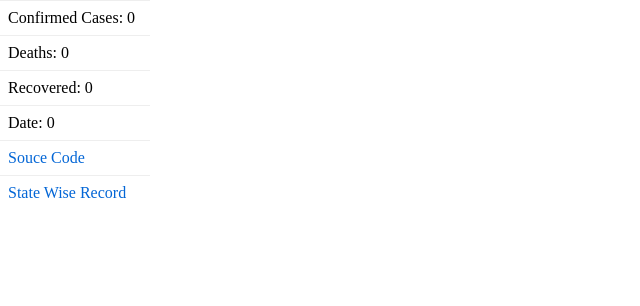
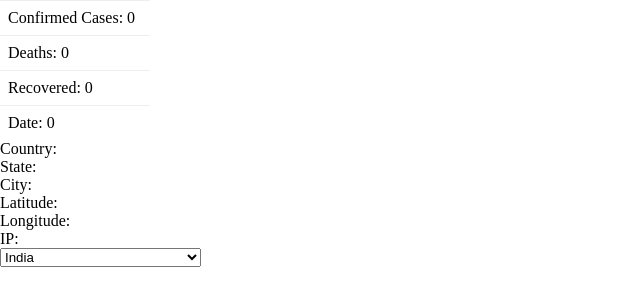
Before and after one commit to shubham10divakar/COVID-19-Tracker, a browser extension: page index.html in a window 1280 px wide. Shown: the whole page, without its empty margins (0-640 px from the left). Drawn offline with nearby package versions, Linux system fonts and the light colour scheme; a script that the page names is missing.

Commit message:
Update for geo-location and state-wise DOM

```diff
--- a/index.html
+++ b/index.html
@@ -3,10 +3,11 @@
   <head>
     <title>Covid-19 India Tracker</title>
     <meta charset="utf-8">
+    <script src="https://ajax.googleapis.com/ajax/libs/jquery/3.2.1/jquery.min.js">
+    </script>
     <script src="index.js"></script>
+    <script src="background.js"></script>
     <link rel="stylesheet" href="./styles.css" />
-
-	<script src="https://ajax.googleapis.com/ajax/libs/jquery/3.4.1/jquery.min.js"></script>
 
   </head>
   <body>
@@ -17,18 +18,69 @@
       <li id="deaths">Deaths: 0</li>
       <li id="recovered">Recovered: 0</li>
 	  <li id="date">Date: 0</li>
-      <li>
+      <!-- <li>
         <a href="https://github.com/shubham10divakar/COVID-19-Tracker" target="_blank">
           Souce Code
         </a>
-      </li>
-      <li>
+      </li> -->
+
+      <!-- <li>
         <a href="popup.html" target="_blank">
          State Wise Record
         </a>
-      </li>
+      </li> -->
     </ul>
+	 <script src="https://cdnjs.cloudflare.com/ajax/libs/jquery/3.1.1/jquery.min.js"></script>
 
+    <div>Country: <span id="country"></span></div>
+    <div>State: <span id="state"></span></div>
+    <div>City: <span id="city"></span></div>
+    <div>Latitude: <span id="latitude"></span></div>
+    <div>Longitude: <span id="longitude"></span></div>
+    <div>IP: <span id="ip"></span></div>
+
+    <form id="test">
+    <select id = "states" onchange="clickHandler(this)">
+          <option value="India">India</option>
+          <option value="Andhra Pradesh">Andhra Pradesh</option>
+          <option value="Andaman and Nicobar Islands">Andaman and Nicobar Islands</option>
+          <option value="Arunachal Pradesh">Arunachal Pradesh</option>
+          <option value="Assam">Assam</option>
+          <option value="Bihar">Bihar</option>
+          <option value="Chandigarh">Chandigarh</option>
+          <option value="Chhattisgarh">Chhattisgarh</option>
+          <option value="Dadar and Nagar Haveli">Dadar and Nagar Haveli</option>
+          <option value="Daman and Diu">Daman and Diu</option>
+          <option value="Delhi">Delhi</option>
+          <option value="Lakshadweep">Lakshadweep</option>
+          <option value="Puducherry">Puducherry</option>
+          <option value="Goa">Goa</option>
+          <option value="Gujarat">Gujarat</option>
+          <option value="Haryana">Haryana</option>
+          <option value="Himachal Pradesh">Himachal Pradesh</option>
+          <option value="Jammu and Kashmir">Jammu and Kashmir</option>
+          <option value="Jharkhand">Jharkhand</option>
+          <option value="Karnataka">Karnataka</option>
+          <option value="Kerala">Kerala</option>
+          <option value="Madhya Pradesh">Madhya Pradesh</option>
+          <option value="Maharashtra">Maharashtra</option>
+          <option value="Manipur">Manipur</option>
+          <option value="Meghalaya">Meghalaya</option>
+          <option value="Mizoram">Mizoram</option>
+          <option value="Nagaland">Nagaland</option>
+          <option value="Odisha">Odisha</option>
+          <option value="Punjab">Punjab</option>
+          <option value="Rajasthan">Rajasthan</option>
+          <option value="Sikkim">Sikkim</option>
+          <option value="Tamil Nadu">Tamil Nadu</option>
+          <option value="Telangana">Telangana</option>
+          <option value="Tripura">Tripura</option>
+          <option value="Uttar Pradesh">Uttar Pradesh</option>
+          <option value="Uttarakhand">Uttarakhand</option>
+          <option value="West Bengal">West Bengal</option>
+    </select>
+  </form>
+    <p id="demo"></p>
 
   </body>
 </html>
--- a/index.js
+++ b/index.js
@@ -1,4 +1,4 @@
-const KEY_DATA = "data";
+//const KEY_DATA = "data";
 
 function getObject(key) {
   return JSON.parse(localStorage.getItem(key));
@@ -20,8 +20,35 @@ function changeDate(num) {
   document.getElementById("date").innerHTML = `Date: ${num}`;
 }
 
+$.ajax({
+  url: "https://geolocation-db.com/jsonp",
+  jsonpCallback: "callback",
+  dataType: "jsonp",
+  success: function(location) {
+    $('#country').html(location.country_name);
+    $('#state').html(location.state);
+    $('#city').html(location.city);
+    $('#latitude').html(location.latitude);
+    $('#longitude').html(location.longitude);
+    $('#ip').html(location.IPv4);
+  }
+});
+
+
+function clickHandler(element) {
+        setTimeout("getState();", 1000);
+      }
+
+function getState() {
+  // var state = evt.target.value
+  // console.log(state)
+  var z = document.getElementById("states").value;
+  document.getElementById("demo").innerHTML = "You selected: " + z;
+}
+
 function init() {
-  const json = getObject(KEY_DATA);
+  const json = getObject("data");
+
   changeCases(json.data.summary.total);
   changeSuspects(json.data.summary.deaths);
   changeDeaths(json.data.summary.discharged);
@@ -31,6 +58,7 @@ function init() {
 document.addEventListener(
   "DOMContentLoaded",
   function() {
+    document.querySelector('select').addEventListener('click', clickHandler);
     init();
   },
   false
```
Also changed, not shown: manifest.json.
